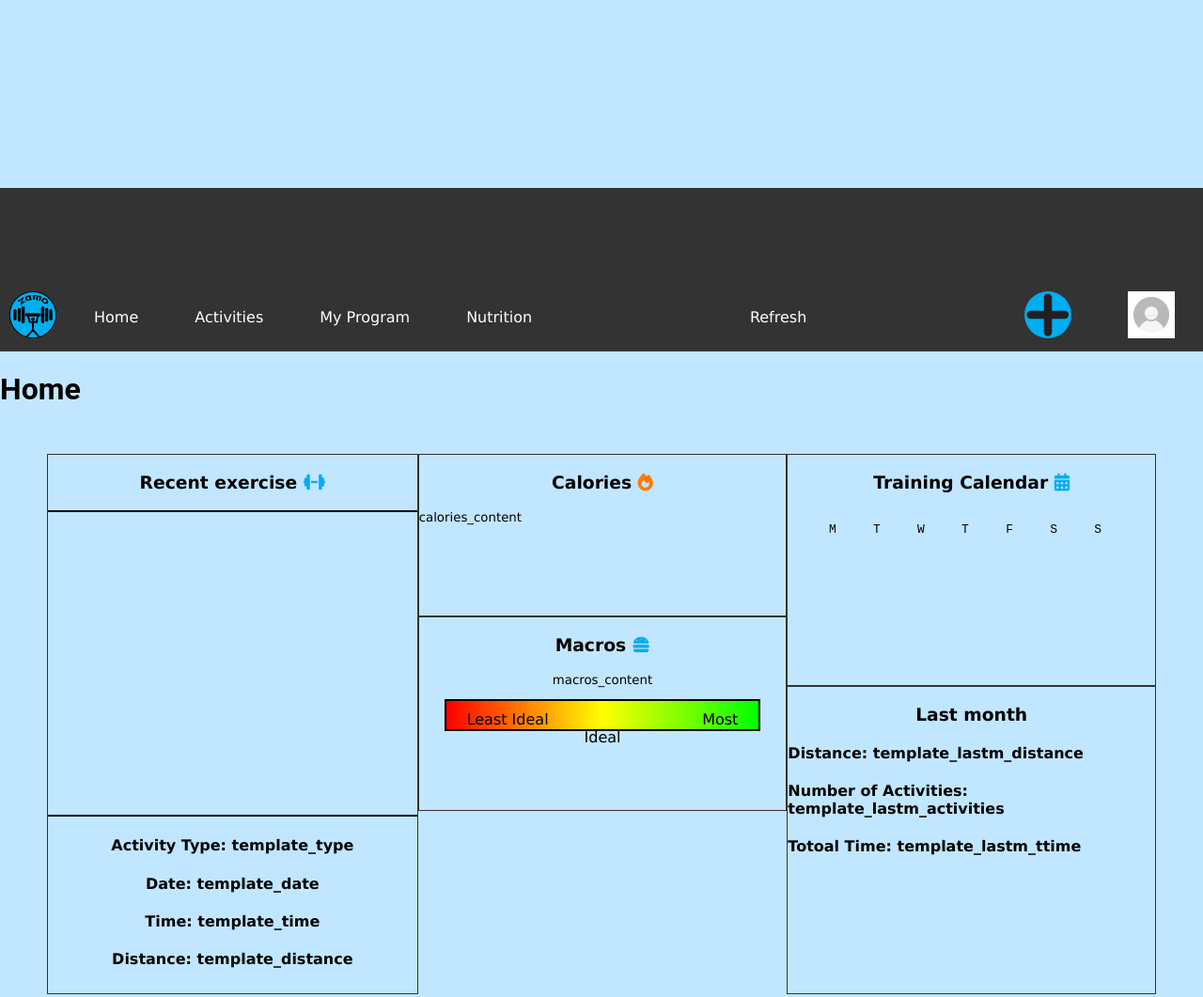
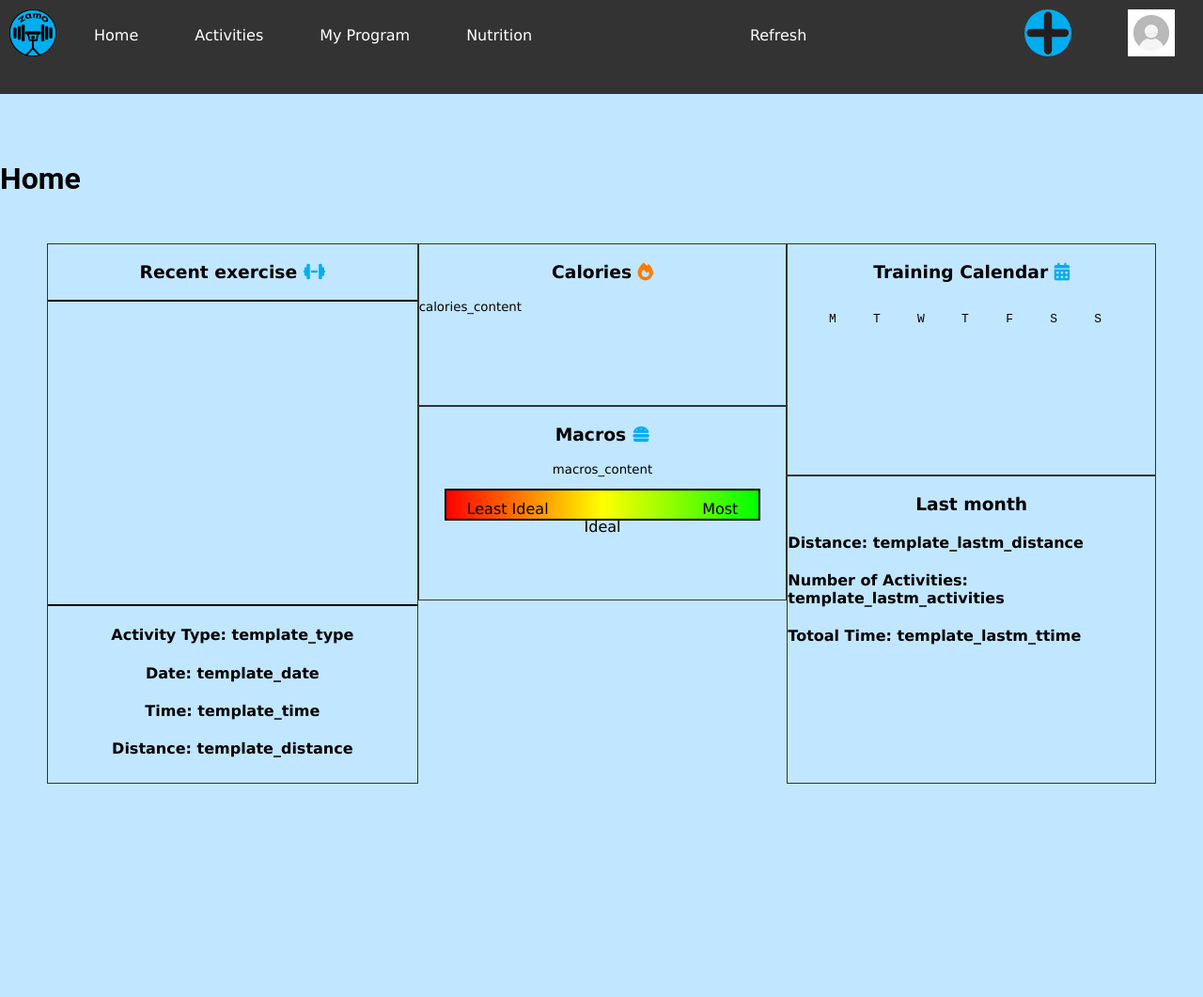
Before and after one commit to darogonee/Group_Project, a plain HTML site: page web/html/home.html in a window 1280 px wide. Shown: the whole page at 94% size. After the commit the page ends 884 px from the top, so only its background shows below. Drawn offline with nearby package versions, Linux system fonts and the light colour scheme; files that its build step writes are made by us from their sources; files whose address does not match are found by name.

Commit message:
fix navbar

```diff
--- a/web/css/main.css
+++ b/web/css/main.css
@@ -69,6 +69,11 @@ body, ul {
 
 .container {
     background-color: #333;
+    position:fixed;
+    top:0;
+    width:100%;
+    z-index: 1001;
+    height: 100px;
 }
 
 .navbar {
@@ -332,9 +337,11 @@ a {
     height: min-content;
     background-color: black;
     color: white
-}:has(.navbar) {
-    padding-top: 100px;
-}.major-title {
+}
+:has(.container .navbar) {
+    padding-top: 75px;
+}
+.major-title {
 }
 
 .macros {
```
